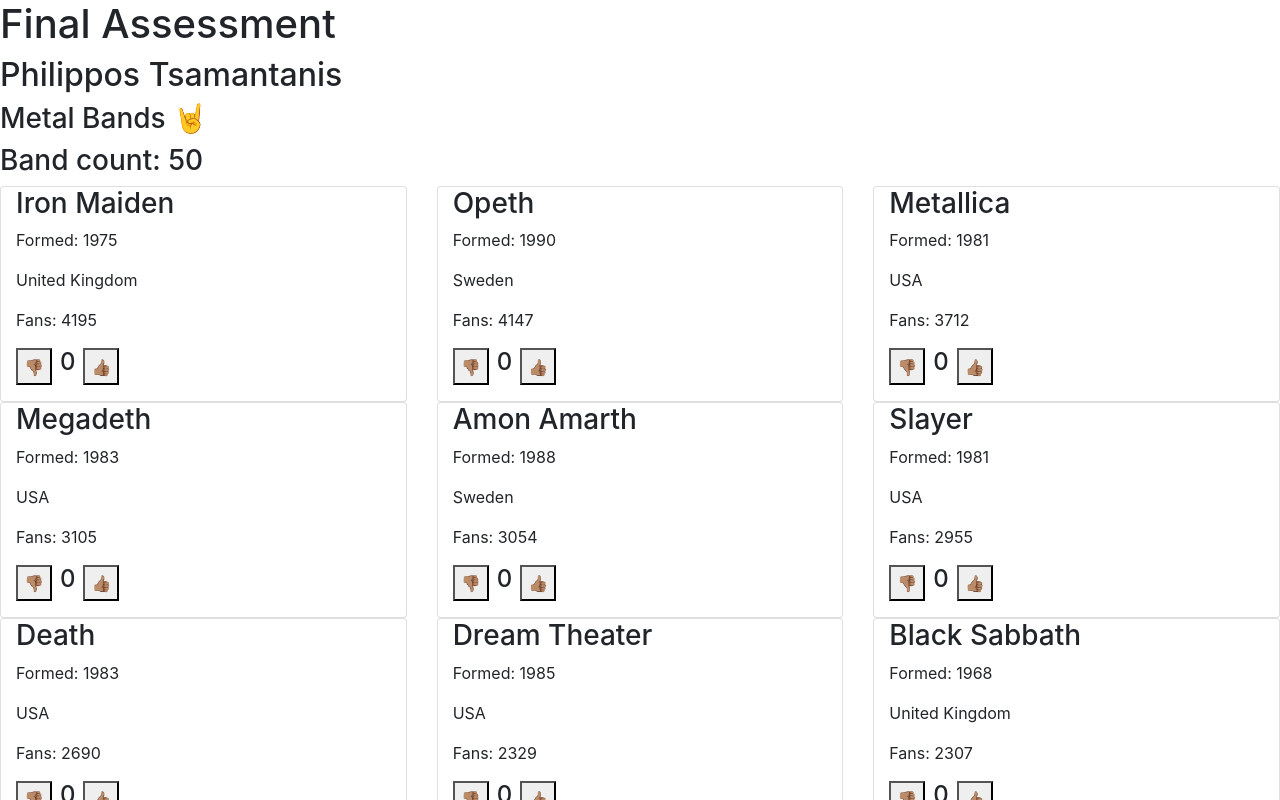
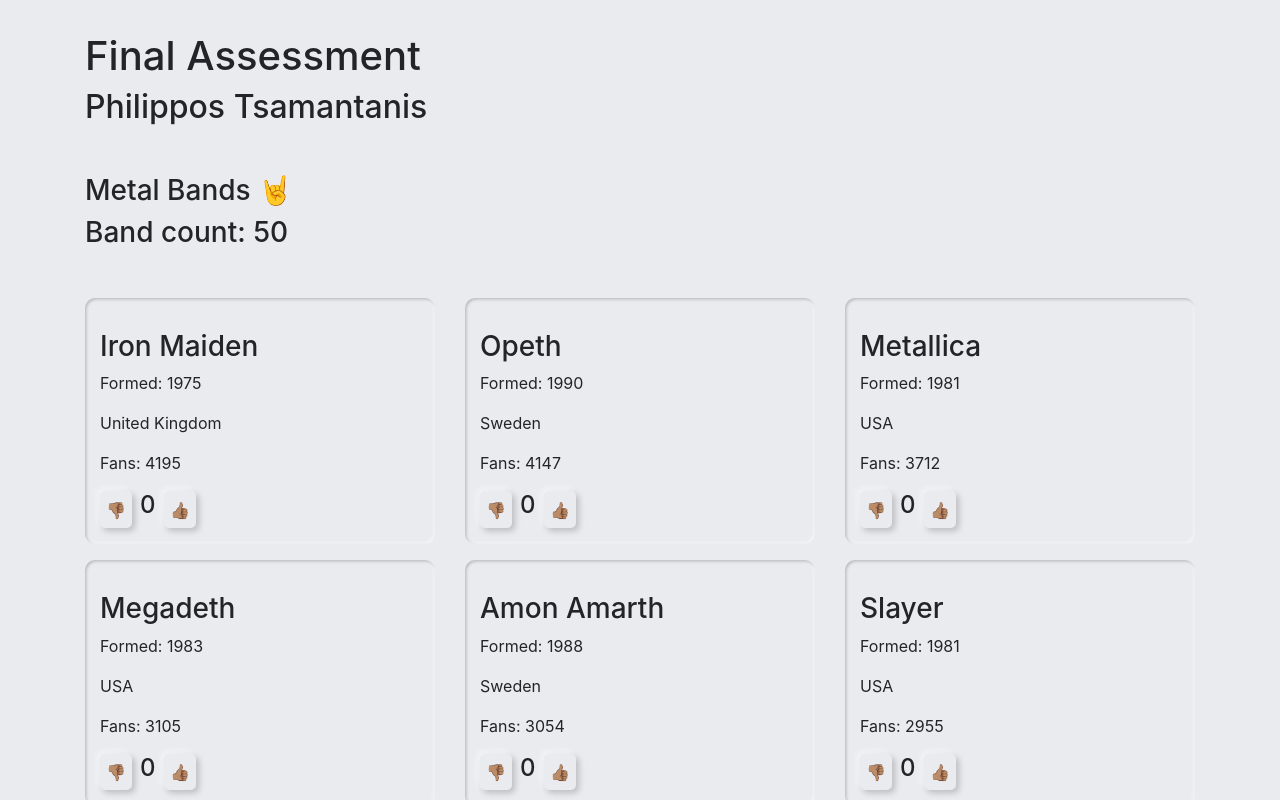
Before and after one commit to tsamantanis/neomorphic-metal-bands, a React (Create React App) app: page / in a window 1280 px wide. Shown: the top 800 px of the page. Built offline with nearby package versions, Linux system fonts and the light colour scheme.

Commit message:
Add styling (Challenge 8)

```diff
--- a/src/App.js
+++ b/src/App.js
@@ -1,4 +1,3 @@
-import { Fragment } from 'react'
 import Heading from './components/Heading';
 import MetalMeta from './components/MetalMeta';
 import Band from './components/Band';
@@ -7,10 +6,10 @@
 
 function App() {
     return (
-        <Fragment>
+        <div className="container">
             <Heading />
             <MetalMeta />
-            <div className="row">
+            <div className="row mt-5">
                 { data.map((band) => {
                     return (
                         <Band
@@ -25,7 +24,7 @@
                     );
                 })}
             </div>
-        </Fragment>
+        </div>
     );
 }
 
--- a/src/components/Band.js
+++ b/src/components/Band.js
@@ -2,7 +2,7 @@
 function Band(props) {
     return (
         <div className="col-12 col-md-4">
-            <div className="card">
+            <div className="card neomorphic--disabled">
                 <div className="container">
                     <div className="row">
                         <div className="col-12">
--- a/src/components/Like.js
+++ b/src/components/Like.js
@@ -13,12 +13,14 @@
             <div className="row mb-3">
                 <div className="col-12 d-flex">
                     <button
+                        className="neomorphic"
                         onClick={() => this.setState({
                             count: this.state.count > 0 ? this.state.count - 1 : 0
                         })}
                     >👎🏽</button>
                     <h4 className="mr-2 ml-2">{ this.state.count }</h4>
                     <button
+                        className="neomorphic"
                         onClick={() => this.setState({
                             count: this.state.count + 1
                         })}
--- a/src/components/MetalMeta.js
+++ b/src/components/MetalMeta.js
@@ -2,7 +2,7 @@
 
 function MetalMeta() {
     return (
-        <div>
+        <div className="mt-5">
             <h3>Metal Bands 🤘</h3>
             <h3>Band count: { data.length }</h3>
         </div>
--- a/src/index.css
+++ b/src/index.css
@@ -1,13 +1,46 @@
-body {
-  margin: 0;
-  font-family: -apple-system, BlinkMacSystemFont, 'Segoe UI', 'Roboto', 'Oxygen',
-    'Ubuntu', 'Cantarell', 'Fira Sans', 'Droid Sans', 'Helvetica Neue',
-    sans-serif;
-  -webkit-font-smoothing: antialiased;
-  -moz-osx-font-smoothing: grayscale;
+:root {
+    --gray: #EAEBEF;
 }
 
-code {
-  font-family: source-code-pro, Menlo, Monaco, Consolas, 'Courier New',
-    monospace;
+body, button, .card {
+    background: var(--gray);
+    outline: none;
+    border: none;
 }
+
+button {
+    cursor: pointer;
+}
+
+.container {
+    padding-top: 2rem;
+}
+
+.col-md-4 {
+    margin-bottom: 1rem;
+}
+
+.neomorphic {
+    box-shadow: 3px 3px 6px 0 rgba(0, 0, 0, 0.2),
+        -3px -3px 6px 0 rgba(255, 255, 255, 0.5);
+    border-radius: 5px;
+    transition: 0.3s ease;
+}
+
+.neomorphic:hover, .neomorphic:focus, .neomorphic:active, .neomorphic:target {
+    box-shadow: inset 1.5px 1.5px 3px 0 rgba(0, 0, 0, 0.2),
+        inset -1.5px -1.5px 3px 0 rgba(255, 255, 255, 0.5) !important;
+}
+
+.neomorphic-shadow {
+    box-shadow: 3px 3px 6px 0 rgba(0, 0, 0, 0.2),
+        -3px -3px 6px 0 rgba(255, 255, 255, 0.5);
+    border-radius: 5px;
+    transition: 0.3s ease;
+}
+
+.neomorphic--disabled {
+    border-radius: 10px;
+    box-shadow: inset 1.5px 1.5px 3px 0 rgba(0, 0, 0, 0.2),
+        inset -1.5px -1.5px 3px 0 rgba(255, 255, 255, 0.5);
+}
```
